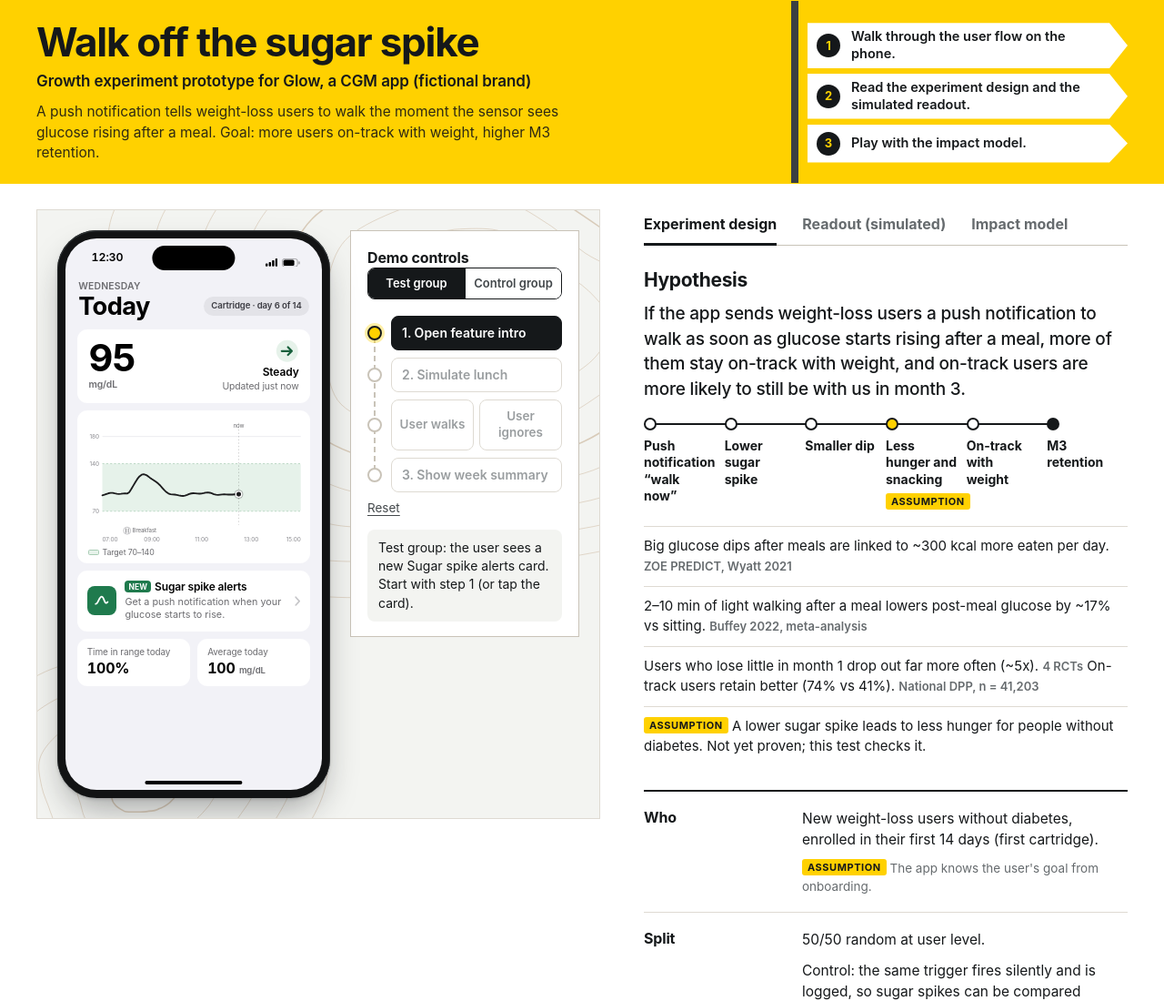
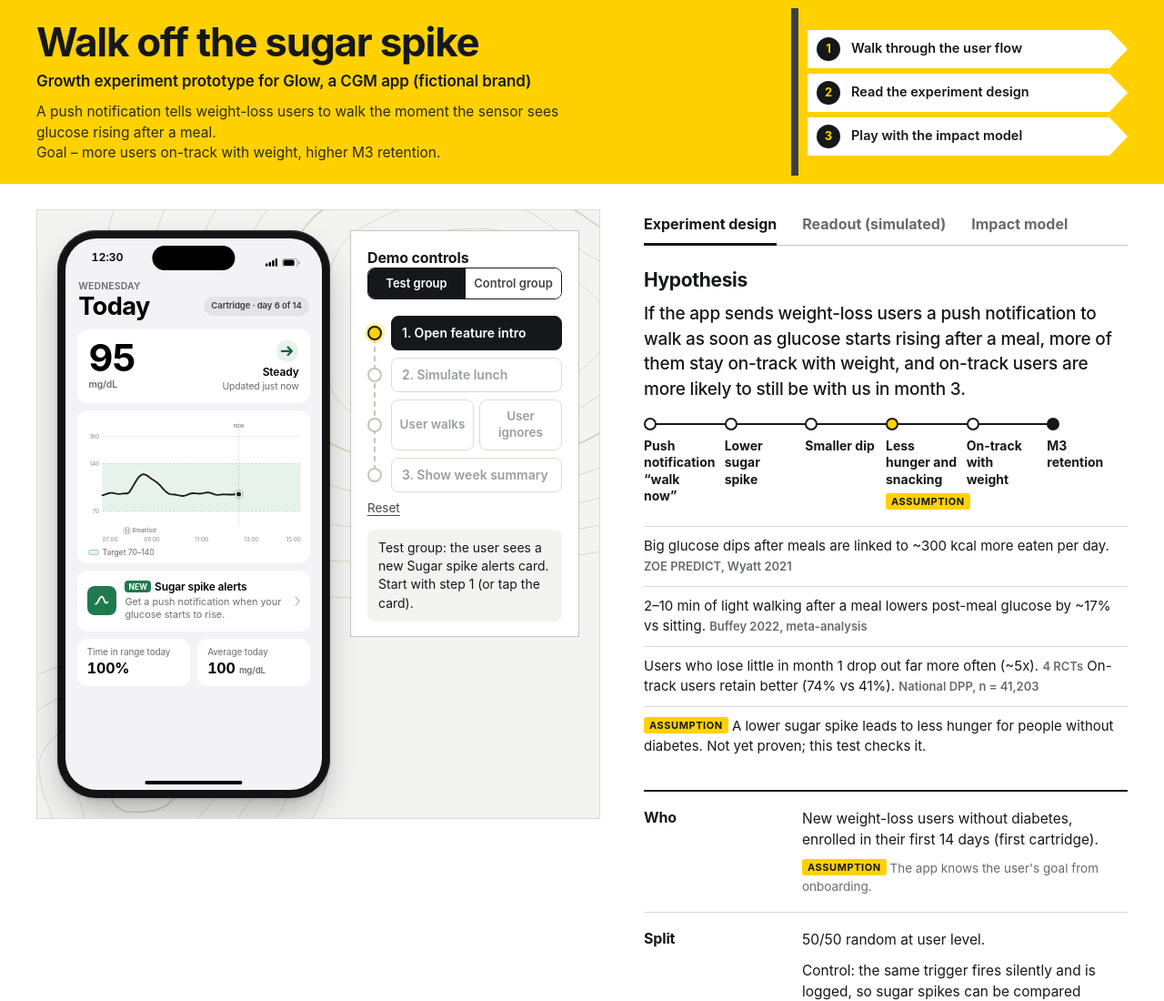
Before and after one commit to denbl/sugar-spike-experiment, a plain HTML site: page index.html in a window 1280 px wide. Shown: the top 1100 px of the page at 91% size. Drawn offline with Linux system fonts and the light colour scheme.

Commit message:
Shorten header copy
Co-Authored-By: Claude Opus 5.5 <noreply@anthropic.com>

```diff
--- a/index.html
+++ b/index.html
@@ -428,12 +428,12 @@
     <div>
       <h1>Walk off the sugar spike</h1>
       <p class="dek">Growth experiment prototype for Glow, a CGM app (fictional brand)</p>
-      <p class="sub">A push notification tells weight-loss users to walk the moment the sensor sees glucose rising after a meal. Goal: more users on-track with weight, higher M3 retention.</p>
+      <p class="sub">A push notification tells weight-loss users to walk the moment the sensor sees glucose rising after a meal.<br>Goal – more users on-track with weight, higher M3 retention.</p>
     </div>
     <nav class="posts" aria-label="How to use this page">
-      <a class="post" href="#flow" data-go="flow"><b>1</b><span>Walk through the user flow on the phone.</span></a>
-      <a class="post" href="#experiment" data-go="design"><b>2</b><span>Read the experiment design and the simulated readout.</span></a>
-      <a class="post" href="#experiment" data-go="impact"><b>3</b><span>Play with the impact model.</span></a>
+      <a class="post" href="#flow" data-go="flow"><b>1</b><span>Walk through the user flow</span></a>
+      <a class="post" href="#experiment" data-go="design"><b>2</b><span>Read the experiment design</span></a>
+      <a class="post" href="#experiment" data-go="impact"><b>3</b><span>Play with the impact model</span></a>
     </nav>
   </div>
 </header>
```
